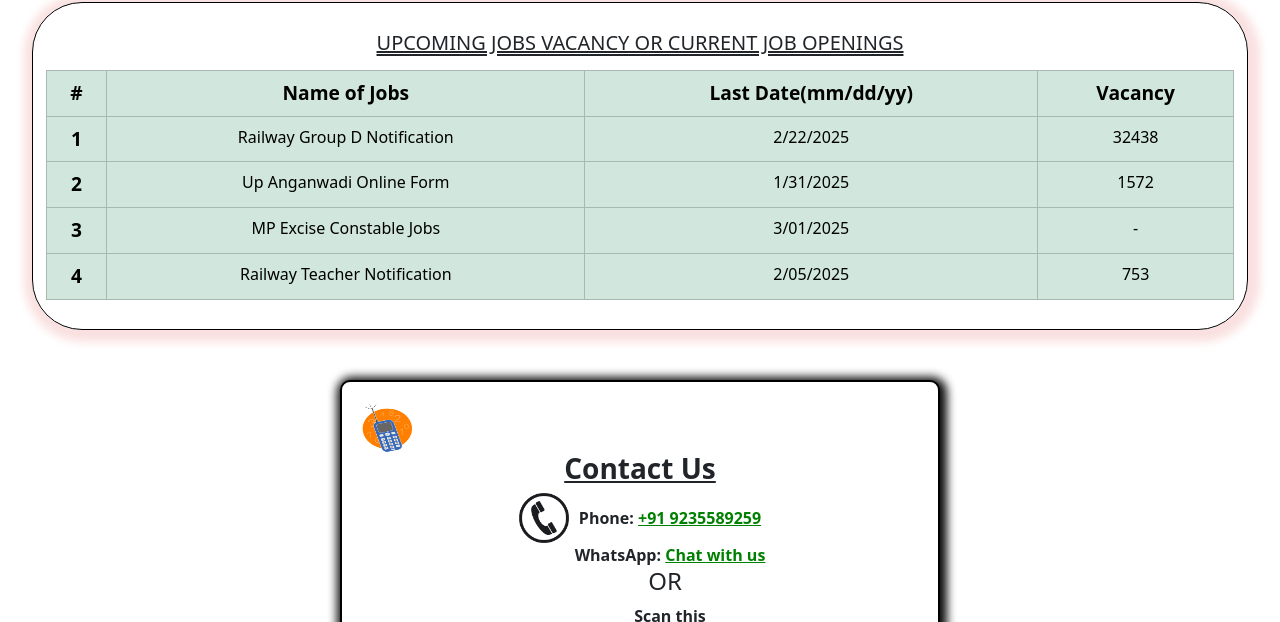
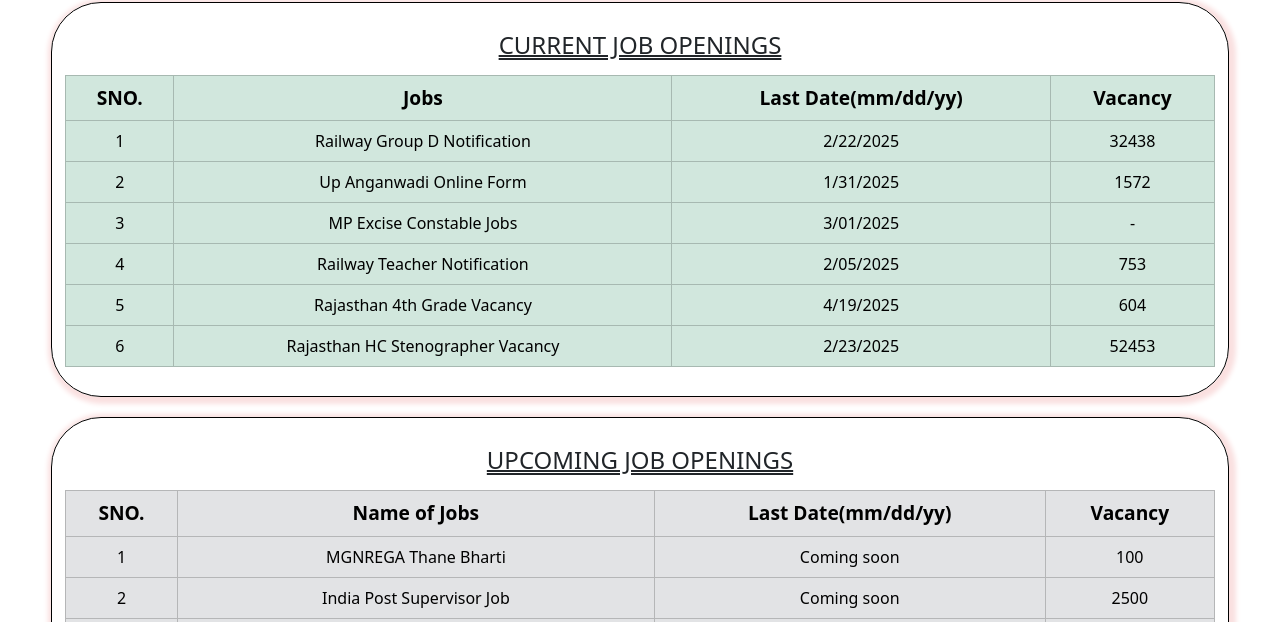
Before and after one commit to abhiJais108/AnandeshwarCafe_CSC_Center, a plain HTML site: page index.html in a window 1280 px wide. Shown: the part 3384-4006 px from the top of the page. Drawn offline with nearby package versions, Linux system fonts and the light colour scheme; files whose address does not match are found by name.

Commit message:
added upcoming job and current job opening cont

```diff
--- a/index.html
+++ b/index.html
@@ -577,18 +577,35 @@
       </div>
     </div>
     <div class="job-openings-con">
-      <h1 class="job-openings-con-title">UPCOMING JOBS VACANCY OR CURRENT JOB OPENINGS</h1>
+      <h1 class="job-openings-con-title">CURRENT JOB OPENINGS</h1>
       <div class="job-openings">
         <table class="table table-success table-hover table-bordered">
           <thead>
             <tr>
-              <th scope="col">#</th>
-              <th scope="col">Name of Jobs	</th>
-              <th scope="col">Last Date(mm/dd/yy)	</th>
+              <th scope="col">SNO.</th>
+              <th scope="col">Jobs	</th>
+              <th scope="col" class="last-date-heading-col">Last Date(mm/dd/yy)</th>
               <th scope="col">Vacancy</th>
             </tr>
           </thead>
-          <tbody id="body-of-table">
+          <tbody id="body-of-table1">
+          </tbody>
+        </table>
+      </div>
+    </div>
+    <div class="job-openings-con">
+      <h1 class="job-openings-con-title">UPCOMING JOB OPENINGS</h1>
+      <div class="job-openings">
+        <table class="table table-secondary	 table-hover table-bordered">
+          <thead>
+            <tr>
+              <th scope="col">SNO.</th>
+              <th scope="col">Name of Jobs	</th>
+              <th scope="col" class="last-date-heading-col">Last Date(mm/dd/yy)	</th>
+              <th scope="col">Vacancy</th>
+            </tr>
+          </thead>
+          <tbody id="body-of-table2">
           </tbody>
         </table>
       </div>
--- a/jobopening/jobOpeningsJSFile.js
+++ b/jobopening/jobOpeningsJSFile.js
@@ -1,23 +1,34 @@
-console.log("asdsdasdasd")
-var jobOpeningsArray=['Railway Group D Notification','Up Anganwadi Online Form','MP Excise Constable Jobs',
-    'Railway Teacher Notification','Indian Army Group C Form'];
-var lastDateOfJobs=['2/22/2025','1/31/2025','3/01/2025','2/05/2025','1/17/2025'];
-var noOfVacancies=['32438','1572','-','753','625','604'];
-var sNO = 1;
-jobOpeningsArray.forEach((element,index) => {
+
+function addJobS(jobsArray, lastDateOfJobs,noOfVacancy,id){
+  var sNO = 1;
+  jobsArray.forEach((data,index) => {
+    console.log(`body-of-table${id}`);
   /*   console.log(element,index);
     console.log(lastDateOfJobs[index]==new Date().toLocaleDateString()); */
     if (lastDateOfJobs[index]>=new Date().toLocaleDateString()) {
-    var innerHTMLOfTable= document.getElementById("body-of-table");
+    var innerHTMLOfTable= document.getElementById(`body-of-table${id}`);
     innerHTMLOfTable.innerHTML+=(`<tr>
-              <th scope="row">${sNO}</th>
-              <td>${jobOpeningsArray[index]}</td>
-              <td>${lastDateOfJobs[index]}</td>
-              <td>${noOfVacancies[index]}</td>
+              <td scope="row">${sNO}</td>
+              <td class="job-name-column">${jobsArray[index]}</td>
+              <td class="last-date-column">${lastDateOfJobs[index]}</td>
+              <td class="no-ofvacancy-column">${noOfVacancy[index]}</td>
             </tr>`);
     sNO++;
     }
     index++;
+});
+}
+var currentjobOpenings=['Railway Group D Notification','Up Anganwadi Online Form','MP Excise Constable Jobs',
+  'Railway Teacher Notification','Indian Army Group C Form',"Rajasthan 4th Grade Vacancy",'Rajasthan HC Stenographer Vacancy'];
+var lastDateOfCurrJobs=['2/22/2025','1/31/2025','3/01/2025','2/05/2025','1/17/2025','4/19/2025','2/23/2025'];
+var noOfVacanciesOfCurrJobs=['32438','1572','-','753','625','604','52453','144'];
+var id1='1'
+addJobS(currentjobOpenings,lastDateOfCurrJobs,noOfVacanciesOfCurrJobs,id1)
 
-
-});
+var upcomingJobOpenings=['MGNREGA Thane Bharti','India Post Supervisor Job','SBI PO Online Form','Up Forest Guard Bharti','Delhi Police Constable Bharti',
+  'Up Police Constable Vacancy','Rajasthan Police Constable Bharti','CRPF Constable Recruitment'
+];
+var lastDateOfUpcomingJobs=['Coming soon','Coming soon','Coming soon','Coming soon','Coming soon','Coming soon','Coming soon','Coming soon'];
+var noOfVacanciesOfUpcomingJobs=['100','2500','2000','709','7547','52699','3578','129929'];
+var id2=2;
+addJobS(upcomingJobOpenings,lastDateOfUpcomingJobs,noOfVacanciesOfUpcomingJobs,id2);
--- a/jobopening/style/jobopening.css
+++ b/jobopening/style/jobopening.css
@@ -1,12 +1,13 @@
 .job-openings-con{
-    max-width: 95vw;
+    max-width: 92vw;
+    margin: auto auto 20px auto;
     padding: 1%;
     border-radius: 50px;
     border: 1px solid black;
-    box-shadow: 2px 2px 10px 10px rgb(250, 224, 224);
+    box-shadow: 2px 2px 5px 5px rgb(250, 224, 224);
 }
 .job-openings-con-title{
-    font-size: 20px;
+    font-size: 24px;
     margin: 15px auto;
     text-decoration: underline;
     text-decoration-style:double ;
@@ -14,6 +15,9 @@
 }
 tr{
     text-align: center;
+}
+.job-name-column{
+    font-weight: 500;
 }
 th{
     font-size: larger;
@@ -30,10 +34,18 @@ th{
         text-decoration-thickness: 1px;
     }
     th{
-        font-size: medium;
+        font-size: 14px;
     }
     td{
         font-size:13px;
+        overflow: hidden;
+    }
+    .job-name-column{
+        max-width: 100px;
+    }
+    .last-date-column,.no-ofvacancy-column,.last-date-heading-col{
+        max-width: 70px;
+        overflow-y:scroll;
     }
 
 }
```
